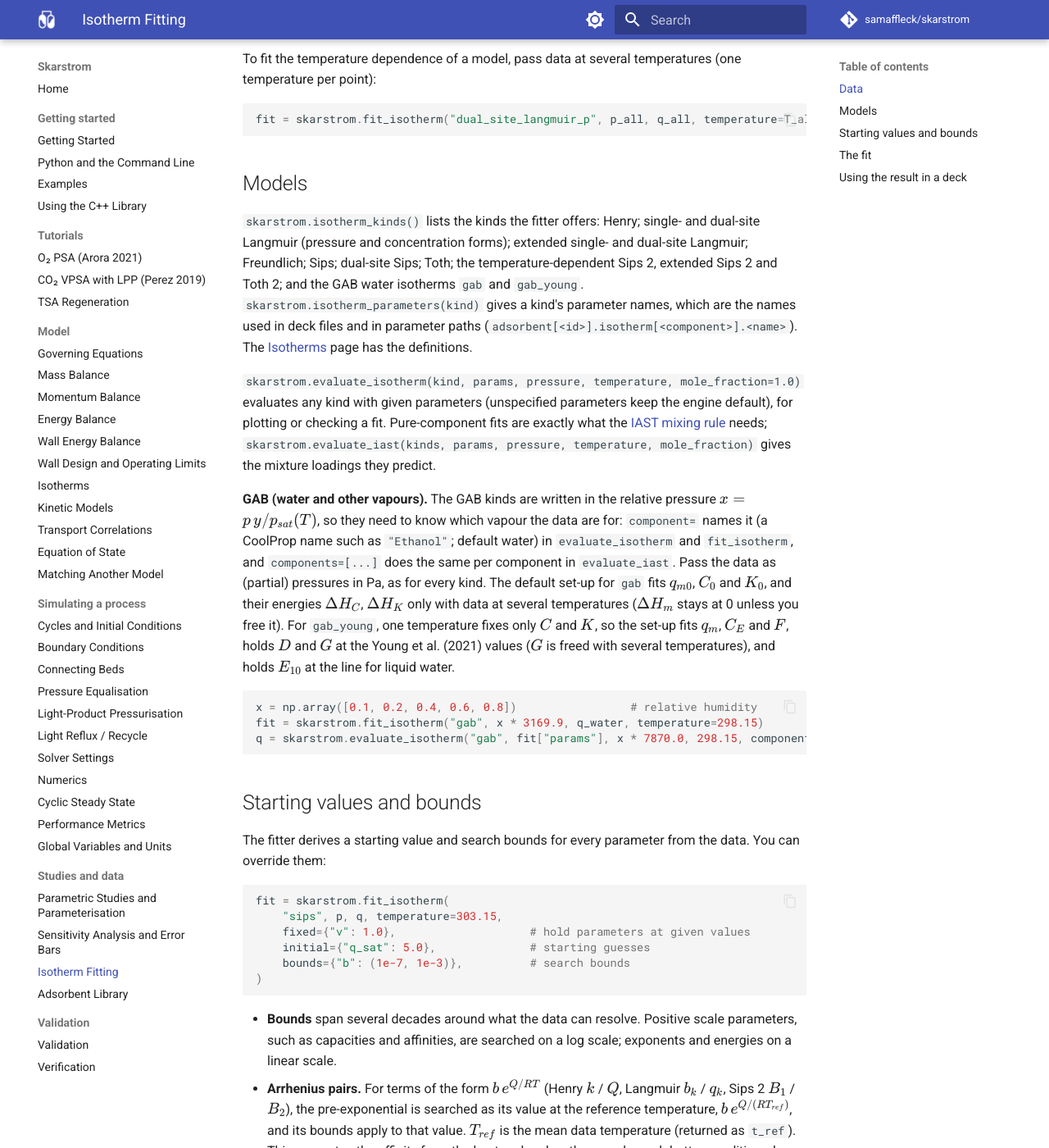
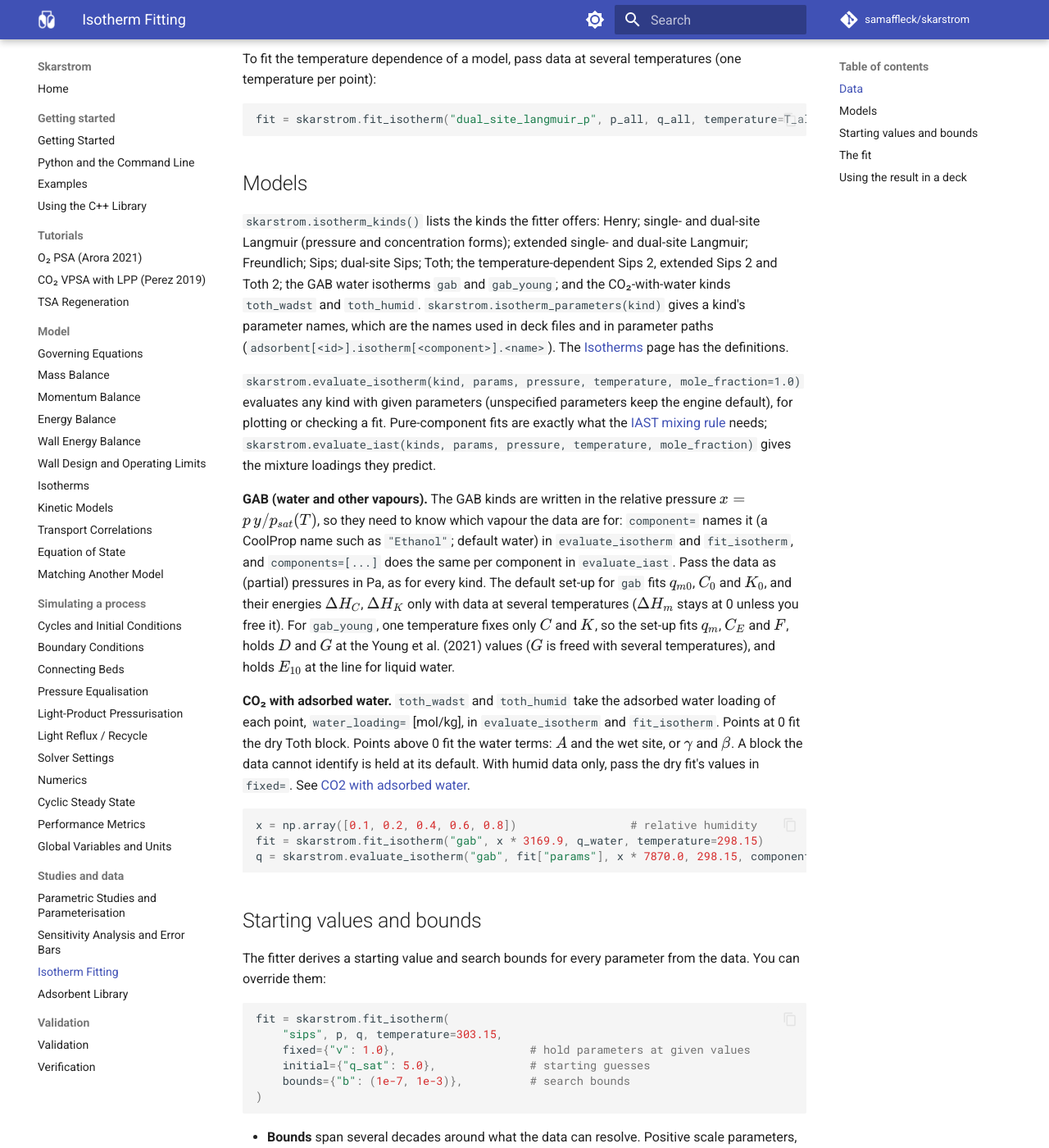
Before and after one commit to samaffleck/skarstrom, an MkDocs documentation site: the page built from docs/isotherm-fitting.md, in a window 1280 px wide and 1400 px high, scrolled down 654 px. Shown: the whole window at 82% size. Built offline with MkDocs 1.6.1 and Material for MkDocs 9.7.7, drawn with Linux system fonts in a browser that asks for light colours; comment, search, counter and statistics services are not loaded.

Commit message:
Mention the water-coupled kinds in the fitting and Python docs
Co-Authored-By: Claude Opus 5.5 <noreply@anthropic.com>
Claude-Session: https://claude.ai/code/session_01LRbL7TyyscbXY1K7cafxrz
Signed-off-by: Claude <noreply@anthropic.com>

````diff
--- a/docs/isotherm-fitting.md
+++ b/docs/isotherm-fitting.md
@@ -24,11 +24,13 @@ fit = skarstrom.fit_isotherm("dual_site_langmuir_p", p_all, q_all, temperature=T
 
 ## Models
 
-`skarstrom.isotherm_kinds()` lists the kinds the fitter offers: Henry; single- and dual-site Langmuir (pressure and concentration forms); extended single- and dual-site Langmuir; Freundlich; Sips; dual-site Sips; Toth; the temperature-dependent Sips 2, extended Sips 2 and Toth 2; and the GAB water isotherms `gab` and `gab_young`. `skarstrom.isotherm_parameters(kind)` gives a kind's parameter names, which are the names used in deck files and in parameter paths (`adsorbent[<id>].isotherm[<component>].<name>`). The [Isotherms](isotherms.md) page has the definitions.
+`skarstrom.isotherm_kinds()` lists the kinds the fitter offers: Henry; single- and dual-site Langmuir (pressure and concentration forms); extended single- and dual-site Langmuir; Freundlich; Sips; dual-site Sips; Toth; the temperature-dependent Sips 2, extended Sips 2 and Toth 2; the GAB water isotherms `gab` and `gab_young`; and the CO₂-with-water kinds `toth_wadst` and `toth_humid`. `skarstrom.isotherm_parameters(kind)` gives a kind's parameter names, which are the names used in deck files and in parameter paths (`adsorbent[<id>].isotherm[<component>].<name>`). The [Isotherms](isotherms.md) page has the definitions.
 
 `skarstrom.evaluate_isotherm(kind, params, pressure, temperature, mole_fraction=1.0)` evaluates any kind with given parameters (unspecified parameters keep the engine default), for plotting or checking a fit. Pure-component fits are exactly what the [IAST mixing rule](isotherms.md#mixture-loadings-the-mixing-rule-and-iast) needs; `skarstrom.evaluate_iast(kinds, params, pressure, temperature, mole_fraction)` gives the mixture loadings they predict.
 
 **GAB (water and other vapours).** The GAB kinds are written in the relative pressure $x = p\thinspace y / p_{sat}(T)$, so they need to know which vapour the data are for: `component=` names it (a CoolProp name such as `"Ethanol"`; default water) in `evaluate_isotherm` and `fit_isotherm`, and `components=[...]` does the same per component in `evaluate_iast`. Pass the data as (partial) pressures in Pa, as for every kind. The default set-up for `gab` fits $q_{m0}$, $C_0$ and $K_0$, and their energies $\Delta H_C$, $\Delta H_K$ only with data at several temperatures ($\Delta H_m$ stays at 0 unless you free it). For `gab_young`, one temperature fixes only $C$ and $K$, so the set-up fits $q_m$, $C_E$ and $F$, holds $D$ and $G$ at the Young et al. (2021) values ($G$ is freed with several temperatures), and holds $E_{10}$ at the line for liquid water.
+
+**CO₂ with adsorbed water.** `toth_wadst` and `toth_humid` take the adsorbed water loading of each point, `water_loading=` [mol/kg], in `evaluate_isotherm` and `fit_isotherm`. Points at 0 fit the dry Toth block. Points above 0 fit the water terms: $A$ and the wet site, or $\gamma$ and $\beta$. A block the data cannot identify is held at its default. With humid data only, pass the dry fit's values in `fixed=`. See [CO2 with adsorbed water](isotherms.md#co2-with-adsorbed-water-toth-wadst-and-humid-toth).
 
 ```python
 x = np.array([0.1, 0.2, 0.4, 0.6, 0.8])                 # relative humidity
````
Also changed, not shown: docs/python.md (+1 -1 lines).
